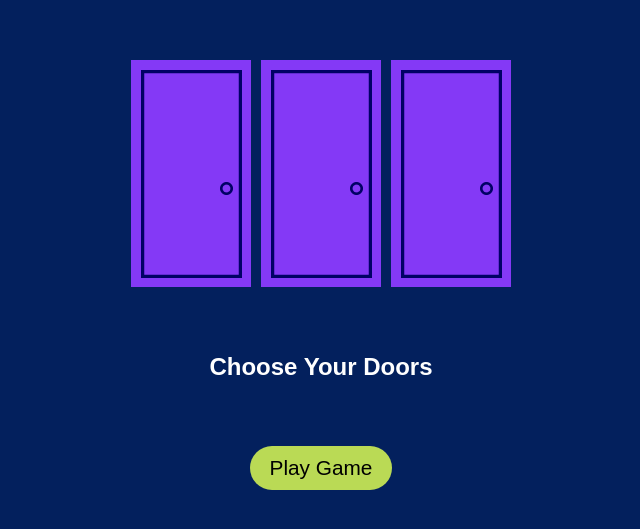
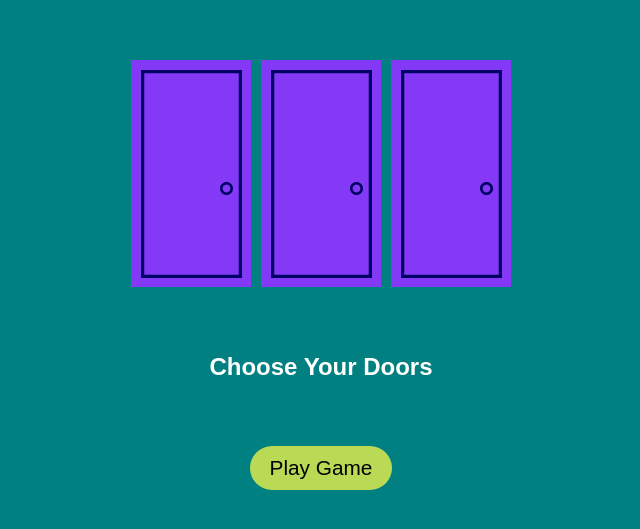
Before and after one commit to CoderLadFahim/ChoreDoor, a plain HTML site: page index.html in a window 1280 px wide. Shown: the part 125-654 px from the top of the page, without its empty margins (319-959 px from the left). Drawn offline with Linux system fonts and the light colour scheme.

Commit message:
Update style.css

```diff
--- a/style.css
+++ b/style.css
@@ -10,7 +10,8 @@ body {
 	display: grid;
 	place-items: center;
 	text-align: center;
-	background-color: rgb(3, 32, 93);
+	/*background-color: rgb(3, 32, 93);*/
+	background-color: teal;
 	color: #fff;
 }
 
```
